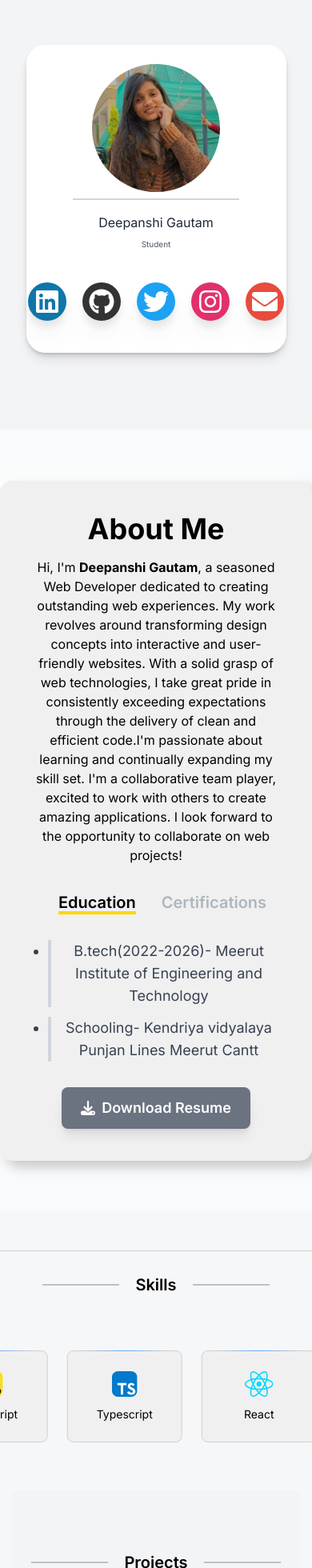
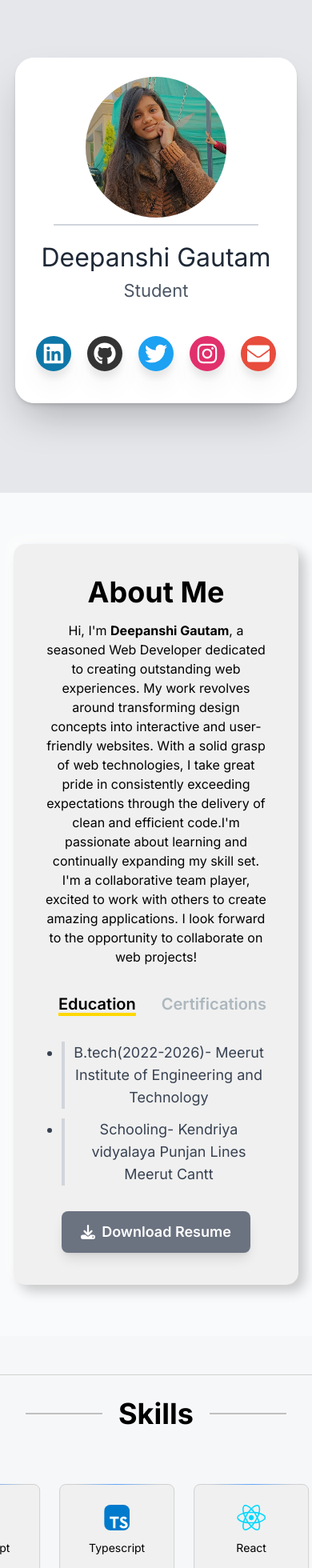
Before and after one commit to deepanshigautam/deepanshi-portfolio, a Next.js app: page / in a window 390 px wide. Shown: the part 40-2000 px from the top of the page at 80% size. Built offline with nearby package versions, Linux system fonts and the light colour scheme.

Commit message:
links added

```diff
--- a/app/globals.css
+++ b/app/globals.css
@@ -53,3 +53,12 @@ body {
   background: var(--red);
   transform-origin: 0%;
 }
+.custom-cursor {
+  transition: background-color 0.3s ease, transform 0.3s ease;
+}
+
+a:hover .custom-cursor,
+button:hover .custom-cursor {
+  background-color: #2f3545; /* Change color on hover */
+  transform: scale(1.5); /* Scale effect on hover */
+}
--- a/app/page.js
+++ b/app/page.js
@@ -1,3 +1,4 @@
+// Home.jsx
 "use client"; // This makes the component a client component
 
 import React, { useState, useEffect } from "react";
@@ -6,6 +7,7 @@ import Aboutme from "@/components/main/Aboutme";
 import Skills from "@/components/main/Skills";
 import ProjectSection from "@/components/main/ProjectSection";
 import { motion } from "framer-motion";
+import CustomCursor from "@/components/main/CustomCursor"; // Adjust the import path
 import "@/app/globals.css";
 
 const Loading = () => (
@@ -172,7 +174,6 @@ const Loading = () => (
     `}</style>
   </div>
 );
-
 export default function Home() {
   const [loading, setLoading] = useState(true);
 
@@ -186,6 +187,7 @@ export default function Home() {
 
   return (
     <main className="min-h-screen w-full bg-[#F6f7f8]">
+      <CustomCursor />
       {loading && <Loading />}
       {!loading && (
         <>
--- a/components/main/Aboutme.jsx
+++ b/components/main/Aboutme.jsx
@@ -2,9 +2,9 @@
 
 import React, { useState, useTransition, useRef } from "react";
 import TabButton from "@/components/main/TabButton"; // Adjust path if necessary
-import { motion, useInView } from 'framer-motion';
-import { FontAwesomeIcon } from '@fortawesome/react-fontawesome';
-import { faDownload } from '@fortawesome/free-solid-svg-icons';
+import { motion, useInView } from "framer-motion";
+import { FontAwesomeIcon } from "@fortawesome/react-fontawesome";
+import { faDownload } from "@fortawesome/free-solid-svg-icons";
 
 // Tab data
 const TAB_DATA = [
@@ -28,9 +28,14 @@ const TAB_DATA = [
     content: (
       <ul className="list-disc pl-5 space-y-3 text-gray-700 text-lg">
         <li className="border-l-4 border-gray-300 pl-2 hover:border-green-400 transition duration-300">
-          My certifications and badges are visible at <a href="https://www.credly.com/users/deepanshi-gautam" target="_blank"><strong>here!</strong></a>
+          My certifications and badges are visible at{" "}
+          <a
+            href="https://www.credly.com/users/deepanshi-gautam"
+            target="_blank"
+          >
+            <strong className="text-blue-500">here!</strong>
+          </a>
         </li>
-
       </ul>
     ),
   },
@@ -56,13 +61,19 @@ const Aboutme = () => {
     const x = e.clientX;
     const y = e.clientY;
     setTransformStyle({
-      transform: `translate(${(x - window.innerWidth / 2) * 0.02}px, ${(y - window.innerHeight / 2) * 0.02}px)`,
+      transform: `translate(${(x - window.innerWidth / 2) * 0.02}px, ${
+        (y - window.innerHeight / 2) * 0.02
+      }px)`,
       transition: "transform 0.1s ease-out",
     });
   };
 
   return (
-    <section className="text-black flex justify-center items-center py-16 bg-gray-50" id="about" onMouseMove={handleMouseMove}>
+    <section
+      className="text-black flex justify-center items-center py-16  bg-gray-50"
+      id="about"
+      onMouseMove={handleMouseMove}
+    >
       <style jsx>{`
         .neuromorphic {
           background: #f0f0f0; /* Light background for neuromorphism */
@@ -77,7 +88,11 @@ const Aboutme = () => {
             -4px -4px 10px rgba(255, 255, 255, 0.5); /* Slight change on hover */
         }
       `}</style>
-      <div ref={ref} className="max-w-2xl text-center p-10 rounded-lg neuromorphic" style={transformStyle}>
+      <div
+        ref={ref}
+        className="max-w-3xl text-center p-10 mx-6 rounded-lg neuromorphic"
+        style={transformStyle}
+      >
         <motion.h2
           initial={{ opacity: 0, y: 20 }}
           whileInView={{ opacity: 1, y: 0 }} // Trigger when in view
@@ -92,7 +107,16 @@ const Aboutme = () => {
           transition={{ duration: 0.5, delay: 0.4 }} // Delay for the paragraph
           className="text-base lg:text-lg mb-6"
         >
-        Hi, I&apos;m <strong>Deepanshi Gautam</strong>, a seasoned Web Developer dedicated to creating outstanding web experiences. My work revolves around transforming design concepts into interactive and user-friendly websites. With a solid grasp of web technologies, I take great pride in consistently exceeding expectations through the delivery of clean and efficient code.I&apos;m passionate about learning and continually expanding my skill set. I&apos;m a collaborative team player, excited to work with others to create amazing applications. I look forward to the opportunity to collaborate on web projects!
+          Hi, I&apos;m <strong>Deepanshi Gautam</strong>, a seasoned Web
+          Developer dedicated to creating outstanding web experiences. My work
+          revolves around transforming design concepts into interactive and
+          user-friendly websites. With a solid grasp of web technologies, I take
+          great pride in consistently exceeding expectations through the
+          delivery of clean and efficient code.I&apos;m passionate about
+          learning and continually expanding my skill set. I&apos;m a
+          collaborative team player, excited to work with others to create
+          amazing applications. I look forward to the opportunity to collaborate
+          on web projects!
         </motion.p>
         <div className="flex flex-row justify-center mt-8 space-x-4">
           <TabButton
@@ -126,7 +150,6 @@ const Aboutme = () => {
             Download Resume
           </a>
         </div>
-
       </div>
     </section>
   );
--- /dev/null
+++ b/components/main/CustomCursor.jsx
@@ -0,0 +1,65 @@
+// CustomCursor.jsx
+import React, { useEffect, useState } from "react";
+
+const CustomCursor = () => {
+  const [cursorStyle, setCursorStyle] = useState({ top: "0px", left: "0px" });
+  const [isHovered, setIsHovered] = useState(false);
+
+  useEffect(() => {
+    const moveCursor = (e) => {
+      setCursorStyle({
+        top: `${e.clientY}px`,
+        left: `${e.clientX}px`,
+      });
+    };
+
+    window.addEventListener("mousemove", moveCursor);
+
+    return () => {
+      window.removeEventListener("mousemove", moveCursor);
+    };
+  }, []);
+
+  return (
+    <>
+      <div
+        className={`custom-cursor ${isHovered ? "hovered" : ""}`}
+        style={{
+          position: "fixed",
+          top: cursorStyle.top,
+          left: cursorStyle.left,
+          width: "15px",
+          height: "15px",
+          borderRadius: "50%",
+          backgroundColor: "rgba(86, 228, 238, 0.8)", // Bright turquoise color
+          boxShadow: "0 0 30px rgba(86, 228, 238, 0.5)",
+          pointerEvents: "none",
+          transition: "transform 0.3s ease, background-color 0.3s ease",
+          transform: "translate(-50%, -50%)",
+          filter: isHovered ? "blur(2px)" : "none", // Blurry effect on hover
+          zIndex: 9999,
+        }}
+        onMouseEnter={() => setIsHovered(true)}
+        onMouseLeave={() => setIsHovered(false)}
+      />
+      <style jsx>{`
+        .custom-cursor {
+          animation: cursorGlow 1.5s infinite alternate;
+        }
+
+        .custom-cursor.hovered {
+          background-color: rgba(255, 62, 0, 0.9); // Change color on hover
+          box-shadow: 0 0 40px rgba(255, 62, 0, 0.7); // Glow effect on hover
+        }
+
+        /* Optional: Hide default cursor on interactive elements */
+        a,
+        button {
+          cursor: none;
+        }
+      `}</style>
+    </>
+  );
+};
+
+export default CustomCursor;
--- a/components/main/Hero.jsx
+++ b/components/main/Hero.jsx
@@ -1,7 +1,13 @@
 import React, { useState } from "react";
 import Image from "next/image";
 import deepi from "@/components/assets/deepanshiimg.jpg";
-import { FaInstagram, FaLinkedin, FaGithub, FaTwitter, FaEnvelope } from "react-icons/fa";
+import {
+  FaInstagram,
+  FaLinkedin,
+  FaGithub,
+  FaTwitter,
+  FaEnvelope,
+} from "react-icons/fa";
 import Link from "next/link";
 
 const Hero = () => {
@@ -18,40 +24,70 @@ const Hero = () => {
 
   return (
     <div
-      className="flex lg:min-h-screen flex-col items-center justify-center py-24 bg-gray-100"
+      className="flex lg:min-h-screen flex-col items-center justify-center py-28 lg:py-24 md:py-24 bg-gray-200"
       onMouseMove={handleMouseMove}
     >
       <div
-        className="flex h-5/6 w-5/6 justify-center bg-white rounded-3xl shadow-lg"
+        className="flex h-[27rem] w-[22rem] lg:h-5/6 lg:w-5/6 md:h-5/6 md:w-5/6 justify-center bg-white rounded-3xl shadow-2xl"
         style={transformStyle}
       >
         <div className="flex flex-col items-center w-full bg-white rounded-3xl p-6 shadow-md">
-          <div className="bg-gray-200 rounded-full w-[10rem] h-[10rem] lg:w-[20rem] lg:h-[20rem] md:w-[15rem] md:h-[15rem] flex items-center justify-center">
+          <div className="bg-gray-200 rounded-full w-[11rem] h-[11rem] lg:w-[20rem] lg:h-[20rem] md:w-[15rem] md:h-[15rem] flex items-center justify-center">
             <Image
               src={deepi}
               alt="logo"
-              className="rounded-full transition duration-200 transform hover:scale-95"
+              className="rounded-full transition duration-200 transform hover:scale-95 cursor-pointer"
             />
           </div>
-          <div className="w-[13rem] lg:w-[50rem] md:w-[30rem] h-[2px] bg-gray-300 mt-2"></div>
+          <div className="w-[16rem] lg:w-[50rem] md:w-[30rem] h-[2px] bg-gray-300 mt-2"></div>
           <div
-            className={`lg:text-[3rem] md:text-[2rem] text-[1rem] text-gray-800 mt-4 typing-animation`}
+            className={`lg:text-[3rem] md:text-[2rem] text-[2rem] text-gray-800 mt-4 typing-animation`}
           >
             Deepanshi Gautam
           </div>
           <div
-            className={`lg:text-[2rem] md:text-[1rem] text-[10px] text-gray-600 mt-2 typing-animation-student`}
+            className={`lg:text-[2rem] md:text-[1rem] text-[22px] text-gray-600 mt-2 typing-animation-student`}
           >
             Student
           </div>
 
           <div className="flex flex-row gap-5 lg:gap-8 mt-10 mb-4">
             {[
-    { href: "https://www.linkedin.com/in/deepanshi-gautam-754532278/", icon: <FaLinkedin className="w-8 h-8" />, bgColor: "#0e76a8" },
-    { href: "https://github.com/deepanshigautam", icon: <FaGithub className="w-8 h-8" />, bgColor: "#333" },
-    { href: "https://twitter.com", icon: <FaTwitter className="w-8 h-8" />, bgColor: "#1da1f2" },
-    { href: "https://www.instagram.com", icon: <FaInstagram className="w-8 h-8" />, bgColor: "#e1306c" },
-    { href: "mailto:gdeepanshi7505@gmail.com", icon: <FaEnvelope className="w-8 h-8" />, bgColor: "#e74c3c" },
+              {
+                href: "https://www.linkedin.com/in/deepanshi-gautam-754532278/",
+                icon: (
+                  <FaLinkedin className="w-7 h-7 lg:w-8 lg:h-8 md:w-8 md:h-8" />
+                ),
+                bgColor: "#0e76a8",
+              },
+              {
+                href: "https://github.com/deepanshigautam",
+                icon: (
+                  <FaGithub className="w-7 h-7 lg:w-8 lg:h-8 md:w-8 md:h-8" />
+                ),
+                bgColor: "#333",
+              },
+              {
+                href: "https://twitter.com",
+                icon: (
+                  <FaTwitter className="w-7 h-7 lg:w-8 lg:h-8 md:w-8 md:h-8" />
+                ),
+                bgColor: "#1da1f2",
+              },
+              {
+                href: "https://www.instagram.com",
+                icon: (
+                  <FaInstagram className="w-7 h-7 lg:w-8 lg:h-8 md:w-8 md:h-8" />
+                ),
+                bgColor: "#e1306c",
+              },
+              {
+                href: "mailto:gdeepanshi7505@gmail.com",
+                icon: (
+                  <FaEnvelope className="w-7 h-7 lg:w-8 lg:h-8 md:w-8 md:h-8" />
+                ),
+                bgColor: "#e74c3c",
+              },
             ].map(({ href, icon, bgColor }, index) => (
               <button
                 key={index}
@@ -61,13 +97,19 @@ const Hero = () => {
               >
                 {icon}
                 <span className="absolute opacity-0 group-hover:opacity-100 group-hover:text-gray-700 group-hover:text-sm group-hover:-translate-y-10 duration-700">
-        {href.includes('linkedin') ? 'LinkedIn' : href.includes('github') ? 'GitHub' : href.includes('twitter') ? 'Twitter' : href.includes('instagram') ? 'Instagram' : 'Email'}
+                  {href.includes("linkedin")
+                    ? "LinkedIn"
+                    : href.includes("github")
+                    ? "GitHub"
+                    : href.includes("twitter")
+                    ? "Twitter"
+                    : href.includes("instagram")
+                    ? "Instagram"
+                    : "Email"}
                 </span>
               </button>
             ))}
           </div>
-
-
         </div>
       </div>
 
@@ -76,7 +118,8 @@ const Hero = () => {
           overflow: hidden;
           white-space: nowrap;
           border-right: transparent;
-          animation: typing 8s steps(30, end) infinite, blink-caret 0.75s step-end infinite;
+          animation: typing 8s steps(30, end) infinite,
+            blink-caret 0.75s step-end infinite;
           animation-fill-mode: forwards;
           text-align: center;
           width: 15ch;
--- a/components/main/ProjectCard.jsx
+++ b/components/main/ProjectCard.jsx
@@ -1,10 +1,10 @@
-// components/main/ProjectCard.jsx
 "use client"; // Ensures it's a client component
 import { motion, useInView } from "framer-motion";
 import { FontAwesomeIcon } from "@fortawesome/react-fontawesome";
 import { faCode } from "@fortawesome/free-solid-svg-icons";
 import { useRef } from "react";
 import Image from "next/image";
+import Link from "next/link"; // Importing Link from next
 
 export default function ProjectCard({ project, index }) {
   const ref = useRef(null);
@@ -20,7 +20,7 @@ export default function ProjectCard({ project, index }) {
         ease: "easeOut",
         delay: index * 0.1,
       }} // Animation properties
-      className="bg-gray-200 rounded-lg shadow-md overflow-hidden neuromorphic transition-transform duration-300 hover:shadow-lg"
+      className="bg-gray-200 rounded-lg shadow-lg mx-4 lg:mx-0 md:mx-0 overflow-hidden neuromorphic transition-transform duration-300 hover:shadow-lg"
       whileHover={{
         scale: 1.05,
         transition: { duration: 0.2 },
@@ -38,16 +38,25 @@ export default function ProjectCard({ project, index }) {
           {project.title}
         </h3>
         <p className="text-gray-700 mb-4">{project.description}</p>
-        <div className="flex items-center space-x-4">
-          <a href={project.link} className="text-blue-500 hover:text-blue-600">
+        <div className="flex items-center justify-between">
+          <Link href={project.link} passHref legacyBehavior>
+            <a
+              target="_blank"
+              rel="noopener noreferrer"
+              className="text-blue-500 hover:text-blue-600"
+            >
               <FontAwesomeIcon icon={faCode} size="lg" />
             </a>
+          </Link>
+          <Link href={project.demo} passHref legacyBehavior>
             <a
-            href={project.demo}
+              target="_blank"
+              rel="noopener noreferrer"
               className="inline-block px-4 py-2 text-lg font-semibold text-black bg-gray-200 rounded-lg neuromorphic hover:bg-gray-300 transition duration-300 shadow-md"
             >
               Demo
             </a>
+          </Link>
         </div>
       </div>
     </motion.div>
--- a/components/main/ProjectSection.jsx
+++ b/components/main/ProjectSection.jsx
@@ -34,7 +34,7 @@ const projects = [
         <br />
       </span>,
     ],
-    link: "#",
+    link: "https://github.com/deepanshigautam/Gemini-clone",
     demo: "#",
     image: gemini,
   },
@@ -66,7 +66,7 @@ const projects = [
         computer vision through innovative project design.
       </span>,
     ],
-    link: "#",
+    link: "https://github.com/deepanshigautam/Air-canvas",
     demo: "#",
     image: aircanvas,
   },
@@ -110,15 +110,15 @@ export default function ProjectSection() {
       <div className="container mx-auto">
         <div className="flex justify-center my-5 lg:py-8">
           <div className="flex items-center">
-            <span className="w-24 h-[2px] bg-[#c0c0c0]"></span>
-            <span className="relative text-black text-[35px] font-semibold text-xl p-2 px-5 rounded-lg">
+            <span className="w-20 lg:w-24 h-[2.5px] bg-[#c0c0c0]"></span>
+            <span className="relative text-black text-4xl font-bold p-2 px-5 rounded-lg">
               Projects
             </span>
-            <span className="w-24 h-[2px] bg-[#c0c0c0]"></span>
+            <span className="w-20 lg:w-24 h-[2.5px] bg-[#c0c0c0]"></span>
           </div>
         </div>
 
-        <div className="grid grid-cols-1 md:grid-cols-2 lg:grid-cols-3 gap-20">
+        <div className="grid grid-cols-1 md:grid-cols-2 lg:grid-cols-3 gap-20 mt-14">
           {projects.map((project, index) => (
             <ProjectCard key={index} project={project} index={index} />
           ))}
--- a/components/main/Skills.jsx
+++ b/components/main/Skills.jsx
@@ -16,7 +16,7 @@ function Skills() {
       <div className="flex justify-center my-5 lg:py-8">
   <div className="flex items-center">
     <span className="w-24 h-[2px] bg-[#c0c0c0]"></span>
-    <span className="relative text-black text-[35px] font-semibold text-xl p-2 px-5 rounded-lg">
+    <span className="relative text-black text-4xl font-bold p-2 px-5 rounded-lg">
       Skills
     </span>
     <span className="w-24 h-[2px] bg-[#c0c0c0]"></span>
```
Lines whose indentation alone changed are shown as unchanged.
